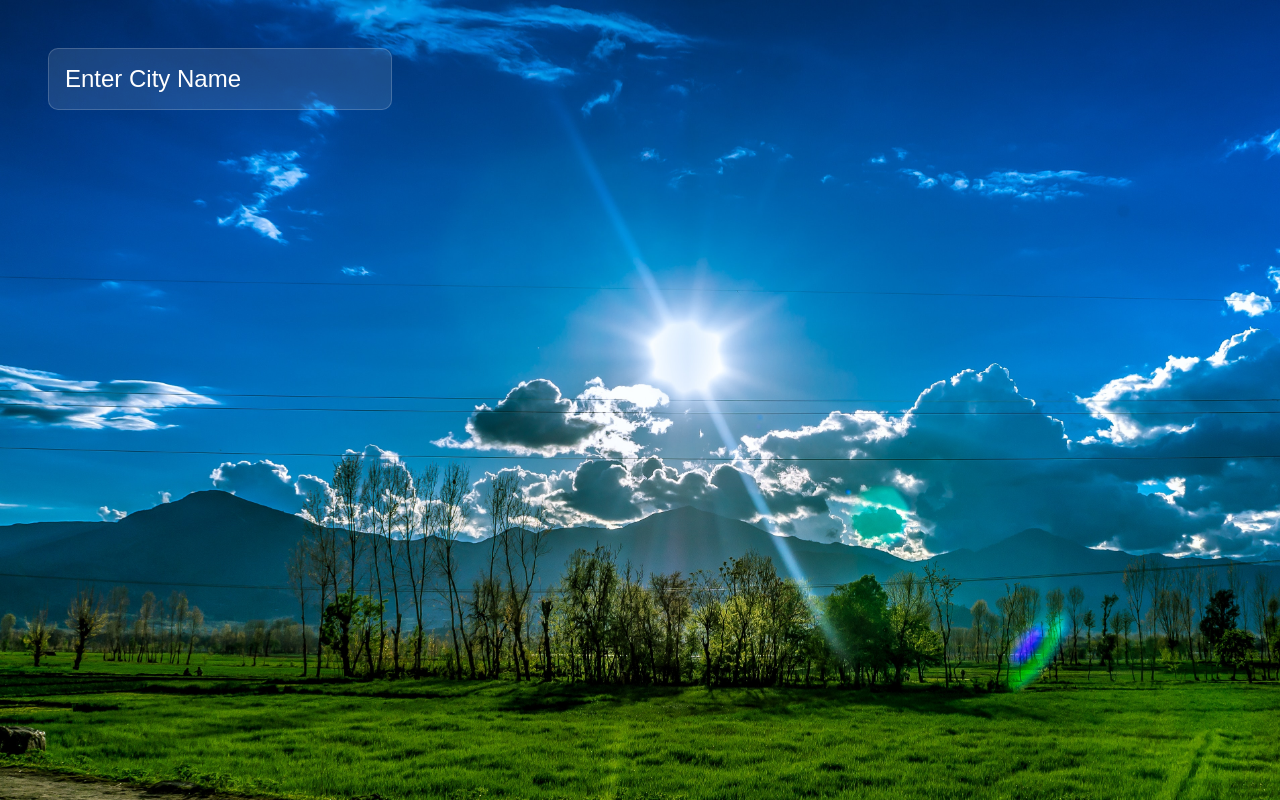
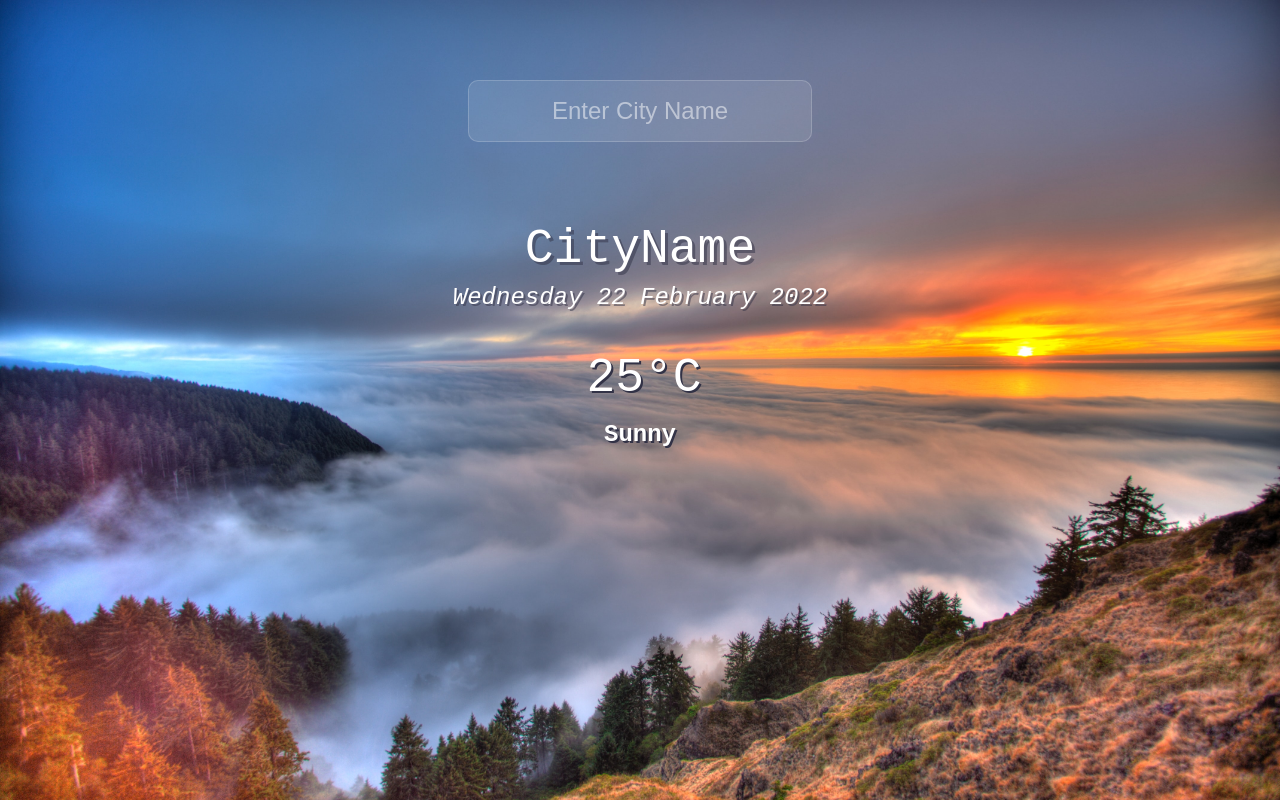
Before and after one commit to Udit-Gogia/Weather-APP, a React (Create React App) app: page / in a window 1280 px wide. Built offline with nearby package versions, Linux system fonts and the light colour scheme.

Commit message:
UI Design

```diff
--- a/public/index.html
+++ b/public/index.html
@@ -13,7 +13,7 @@
 
     <link rel="manifest" href="%PUBLIC_URL%/manifest.json" />
 
-    <title>React App</title>
+    <title>Weather App</title>
   </head>
   <body>
     <noscript>You need to enable JavaScript to run this app.</noscript>
--- a/src/App.js
+++ b/src/App.js
@@ -1,4 +1,4 @@
-import React from "react";
+import React, { useState } from "react";
 import "./Styles/App.scss"
 
 const api = {
@@ -6,17 +6,52 @@ const api = {
   base : "https://api.openweathermap.org/data/2.5/"
 }
 
+function setDate(){
+
+
+  var date = new Date();
+  var DATE = date.getDate();
+  var day = date.getDay();
+  var month = date.getMonth();
+  var year = date.getFullYear();
+  var days = ["Monday", "Tuesday", "Wednesday", "Thursday", "Friday", "Saturday", "Sunday"];
+  var months = ["January","February","March","April","May","June","July","August","September","October","November","December"]
+  return(
+    `${days[day]} ${DATE} ${months[month]} ${year}`
+  )
+}
 function App() {
+
+  const [city, setCity] = useState("");
+  const [weather, setWeather] = useState("");
+
+  const search = (e)=>{
+    if(e.key==="Enter"){
+      fetch(`${api.base}weather?q={city}&units=metric&APPID=${api.key}`)
+      .then(res=> res.json())
+      .then(result => setWeather(result));
+
+    }
+  }
   return (
     <div className="App">
       <div className="main">
+
         <div className="search-box">
+        <input type="text" placeholder="Enter City Name" className="search-bar"></input>
+        </div>
 
-        <input type="text" placeholder="Enter City Name" className="search-bar"></input>
+        <div className="location-box">
+
+          <div className="location">CityName</div>
+          <div className="date">{setDate()}</div>
 
         </div>
-        <div className="location-box">
-          <div className="location"></div>
+
+        <div className="weather-details">
+        <div className="temperature" id="temp">25&#176;C</div>
+        <div className="weather">Sunny</div>
+
         </div>
         </div>
     </div>
--- a/src/Styles/App.scss
+++ b/src/Styles/App.scss
@@ -1,5 +1,6 @@
 $imagepath : "../assets/weatherbg";
 $primary : white;
+$secondary : black;
 *{
 	margin: 0;
 	padding: 0;
@@ -9,9 +10,11 @@ $primary : white;
 	backdrop-filter: blur( $x );
 	-webkit-backdrop-filter: blur( $x );
 }
+@mixin textShadow($x, $y, $color){
+	text-shadow: $x $y $color;
+}
 glassmorphirm{
 background: rgba( 250,250,250, 0.3 );
-
 border-radius: 10px;
 border: 1px solid rgba( 255, 255, 255, 0.18 );
 }
@@ -21,23 +24,64 @@ body{
 	background-size: cover;
 	background-repeat: no-repeat;
 	height: 100vh;
+	color: #{$primary};
+	display: flex;
+	justify-content: center;
 }
 .main{
-	padding: 3rem;
+
 
 	.search-bar{
 		padding: 1rem;
 		font-size: 1.5rem;
 		@extend glassmorphirm;
 		background: rgba( 250,250,250, 0.1 );
-		color: #{$primary};
 	}
 	.search-bar::placeholder{
 		color: #{$primary};
+		opacity: 50%;
+		text-align: center;
 	}
 	.search-bar:focus{
 		outline: none!important;
 		@extend glassmorphirm;
 		box-shadow: 0px 5px 60px rgba(255,255,255,0.4);
 	}
+	.search-box{
+		margin: 5rem;
+	}
 }
+.location-box{
+	.location{
+		text-align: center;
+		font-size: 3rem;
+		font-weight: 500;
+		@include textShadow(3px,3px,rgba(50,50,70,0.5) )
+	}
+	.date{
+		padding: 0.5rem;
+		text-align: center;
+		font-size: 1.5rem;
+		font-weight: 300;
+		font-style: italic;
+		@include textShadow(2px,2px,rgba(50,50,70,0.5) )
+	}
+}
+
+.weather-details{
+	.temperature {
+		margin: 1rem 0 0 0.5rem;
+		padding: 1rem;
+		font-size: 3rem;
+		text-align: center;
+		@include textShadow(2px,2px,rgba(50,50,70,1) )
+	}
+	.weather{
+		@extend .temperature;
+		padding: 0;
+		margin: 0;
+		font-weight: 700;
+		font-size: 1.5rem;;
+
+	}
+}
--- a/src/index.css
+++ /dev/null
@@ -1,13 +0,0 @@
-body {
-  margin: 0;
-  font-family: -apple-system, BlinkMacSystemFont, 'Segoe UI', 'Roboto', 'Oxygen',
-    'Ubuntu', 'Cantarell', 'Fira Sans', 'Droid Sans', 'Helvetica Neue',
-    sans-serif;
-  -webkit-font-smoothing: antialiased;
-  -moz-osx-font-smoothing: grayscale;
-}
-
-code {
-  font-family: source-code-pro, Menlo, Monaco, Consolas, 'Courier New',
-    monospace;
-}
```
Also changed, not shown: src/assets/weatherbg.jpg.
